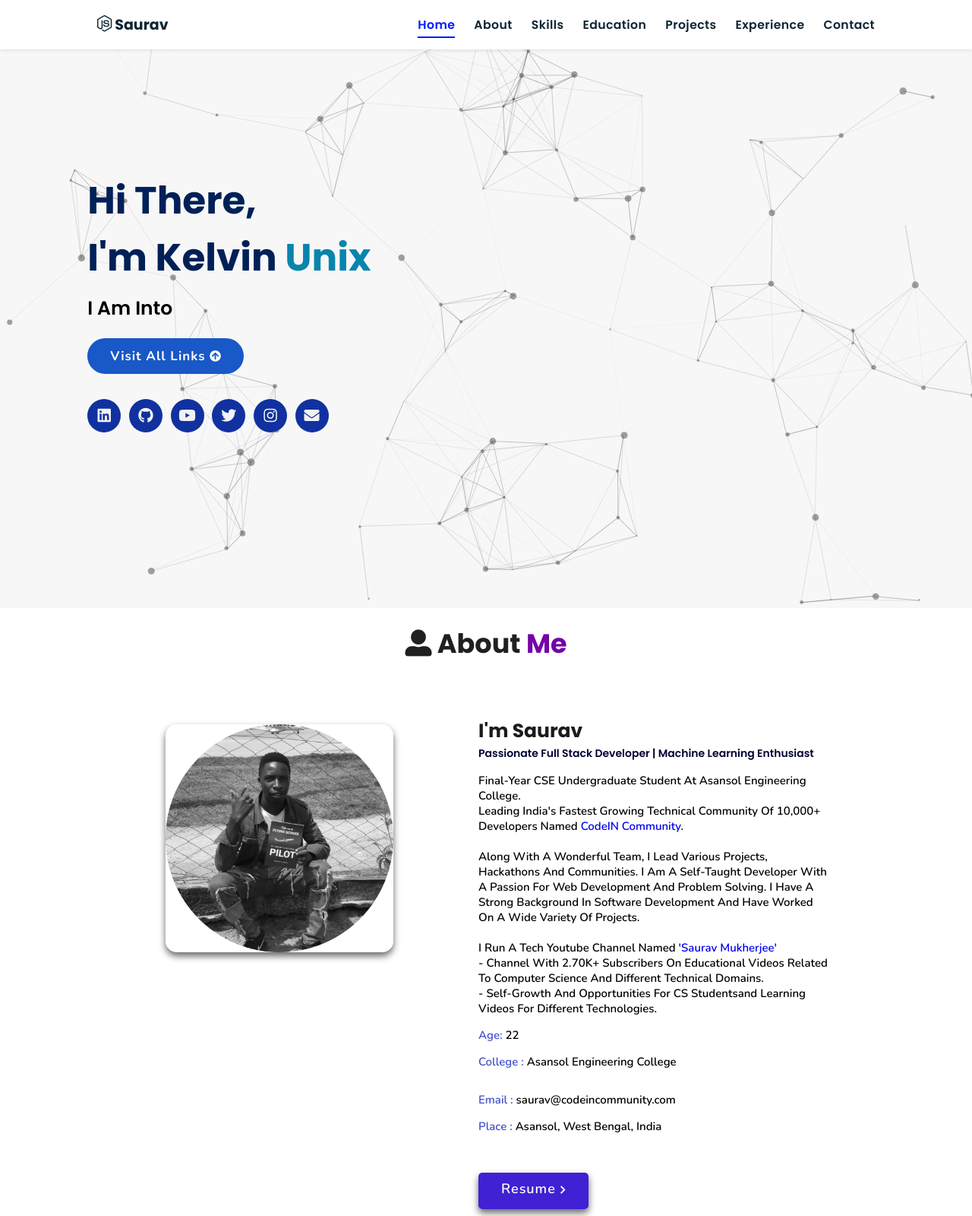
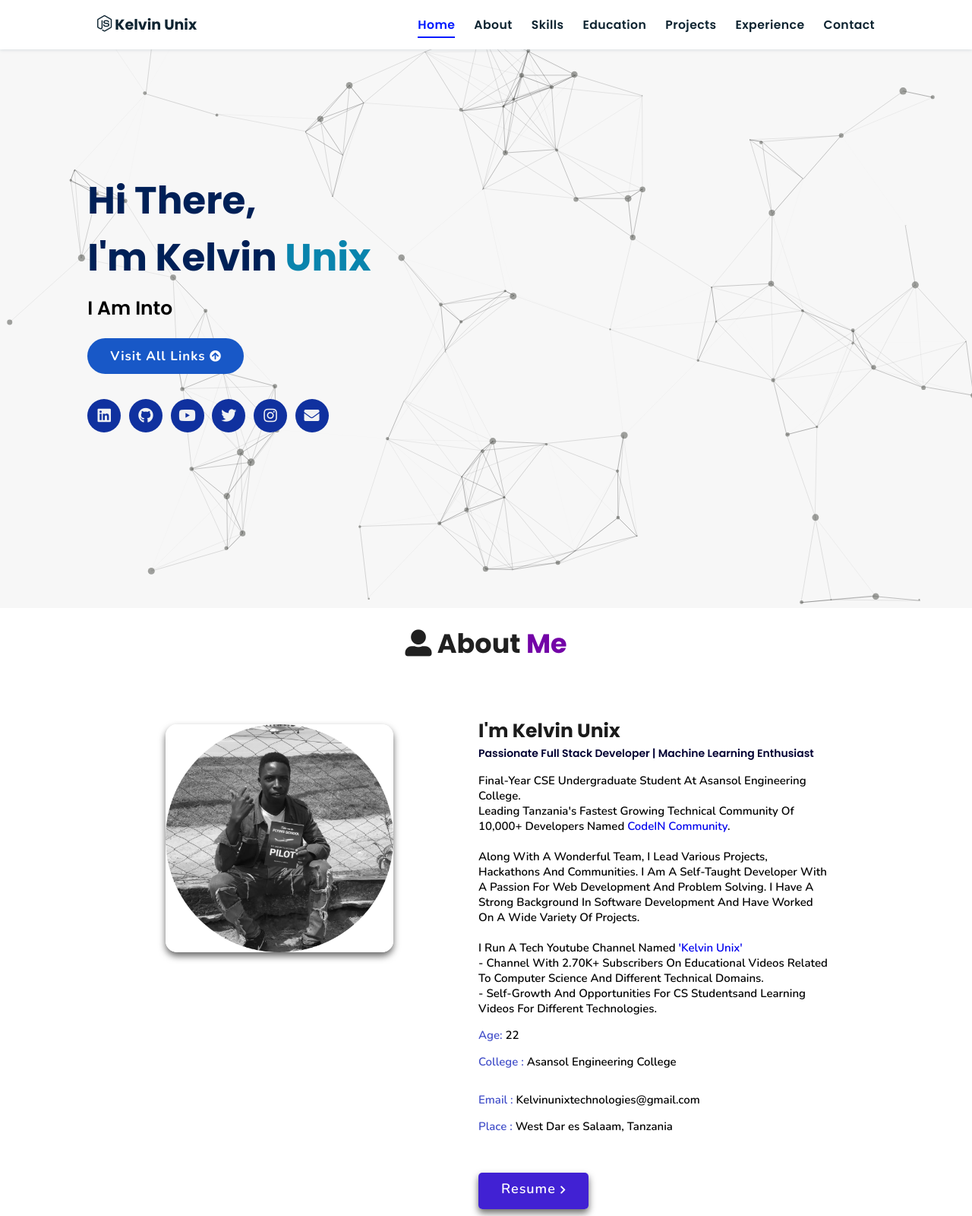
Before and after one commit to Kpunix/Portfolio-Kelvin-Unix, a plain HTML site: page index.html in a window 1280 px wide. Shown: the top 1600 px of the page at 76% size. Drawn offline with nearby package versions, Linux system fonts and the light colour scheme; a script that the page names is missing.

Commit message:
Update index.html

```diff
--- a/index.html
+++ b/index.html
@@ -4,15 +4,15 @@
     <meta charset="UTF-8">
     <meta http-equiv="X-UA-Compatible" content="IE=edge">
     <meta name="viewport" content="width=device-width, initial-scale=1.0">
-    <meta name="keywords" content="Saurav Mukherjee, portfolio Saurav Mukherjee, Data Scientist,Web Developer, portfolio website, Saurav Mukherjee website, Founder CodeIN" />
-    <meta name="description" content="Welcome to Saurav's Portfolio. Passionate Web & App Developer. Freelancer Data Scientist Machine Learning Ethusiast." />
+    <meta name="keywords" content="Kelvin Unix, portfolio Kelvin Unix, Data Scientist,Web Developer, portfolio website, Kelvin Unix website, Founder CodeIN" />
+    <meta name="description" content="Welcome to Kelvin's Portfolio. Passionate Web & App Developer. Freelancer Data Scientist Machine Learning Ethusiast." />
     <!-- Custom CSS -->
     <link rel="stylesheet" href="./assests/css/style.css">
     <!-- Font Awesome -->
     <link rel="stylesheet" href="https://cdnjs.cloudflare.com/ajax/libs/font-awesome/5.15.3/css/all.min.css" integrity="sha512-iBBXm8fW90+nuLcSKlbmrPcLa0OT92xO1BIsZ+ywDWZCvqsWgccV3gFoRBv0z+8dLJgyAHIhR35VZc2oM/gI1w==" crossorigin="anonymous" referrerpolicy="no-referrer" />
     <!-- Favicon -->
-    <link id='favicon' rel="shortcut icon" href="./assests/images/potrait.jpeg" type="image/x-png">
-    <title> Saurav Mukherjee </title>
+    <link id='favicon' rel="shortcut icon" href="./assests/images/kp.jpeg" type="image/x-png">
+    <title> Kelvin Unix</title>
 
     <script type="text/javascript"
         src="https://cdn.jsdelivr.net/npm/@emailjs/browser@3/dist/email.min.js">
@@ -28,7 +28,7 @@
 
 <!-- navbar starts -->
 <header>
-        <a href="https://sauravmukherjee.bio.link/" class="logo"><i class="fab fa-node-js"></i> Saurav</a>
+        <a href="https://sauravmukherjee.bio.link/" class="logo"><i class="fab fa-node-js"></i> Kelvin Unix</a>
 
         <div id="menu" class="fas fa-bars"></div>
         <nav class="navbar">
@@ -86,14 +86,14 @@
         <img draggable="false" class="tilt" src="./assests/images/potrait (2).jpeg" alt="">
     </div>
     <div class="content">
-        <h3>I'm Saurav</h3>
+        <h3>I'm Kelvin Unix</h3>
         <span class="tag">Passionate Full Stack Developer | Machine Learning Enthusiast </span>
         <p>Final-year CSE Undergraduate Student at Asansol Engineering College.
           <br>
-          Leading India's fastest growing technical community of 10,000+ developers named <a href= "https://codeincommunity.com/">CodeIN Community</a>.<br>
+          Leading Tanzania's fastest growing technical community of 10,000+ developers named <a href= "https://codeincommunity.com/">CodeIN Community</a>.<br>
           <br>
           Along with a wonderful team, I lead various projects, hackathons and communities. I am a self-taught developer with a passion for web development and problem solving. I have a strong background in software development and have worked on a wide variety of projects.<br>
-          <br>I run a Tech Youtube channel named <a href="https://www.youtube.com/c/SauravMukherjee44/featured">'Saurav Mukherjee'</a>
+          <br>I run a Tech Youtube channel named <a href="https://www.youtube.com/c/SauravMukherjee44/featured">'Kelvin Unix'</a>
           <br>- Channel with 2.70K+ Subscribers on Educational Videos related to Computer Science and different technical domains.
           <br>- Self-growth and opportunities for CS studentsand Learning Videos for different Technologies.
 
@@ -105,8 +105,8 @@
               <p><span> college : </span> Asansol Engineering College</p>
             </div>
             <div class="box">
-              <p><span> email : </span> saurav@codeincommunity.com</p>
-              <p><span> place : </span> Asansol, West Bengal, India </p>
+              <p><span> email : </span> Kelvinunixtechnologies@gmail.com</p>
+              <p><span> place : </span> West Dar es Salaam, Tanzania</p>
             </div>
         </div>
 
@@ -165,7 +165,7 @@
       </div>
       <div class="content">
       <h3>High School | Science</h3>
-      <p> Doon Public School | CBSE</p>
+      <p> St.Mary's seminary Nyegezi| PMCs</p>
     </a>
       <h4>2018-2020 | Completed</h4>
       </div>
```
